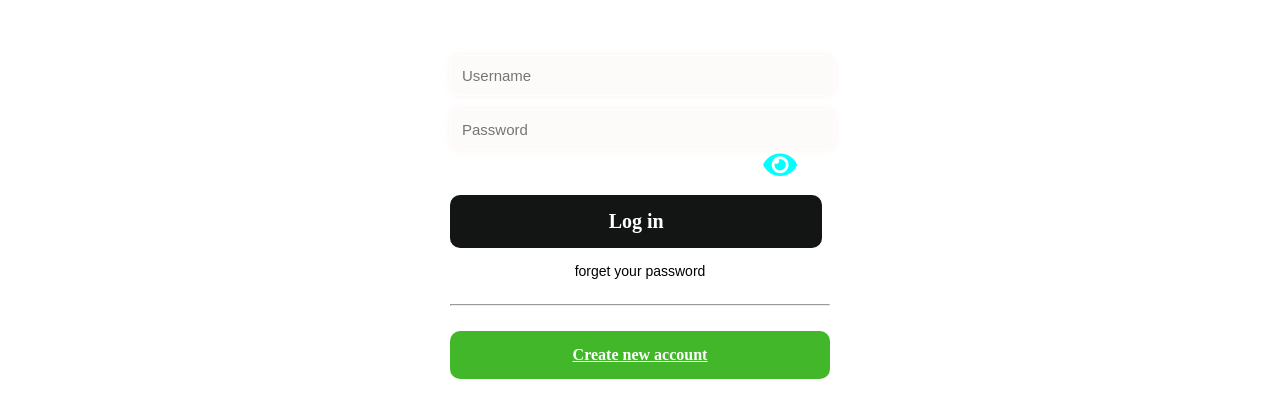
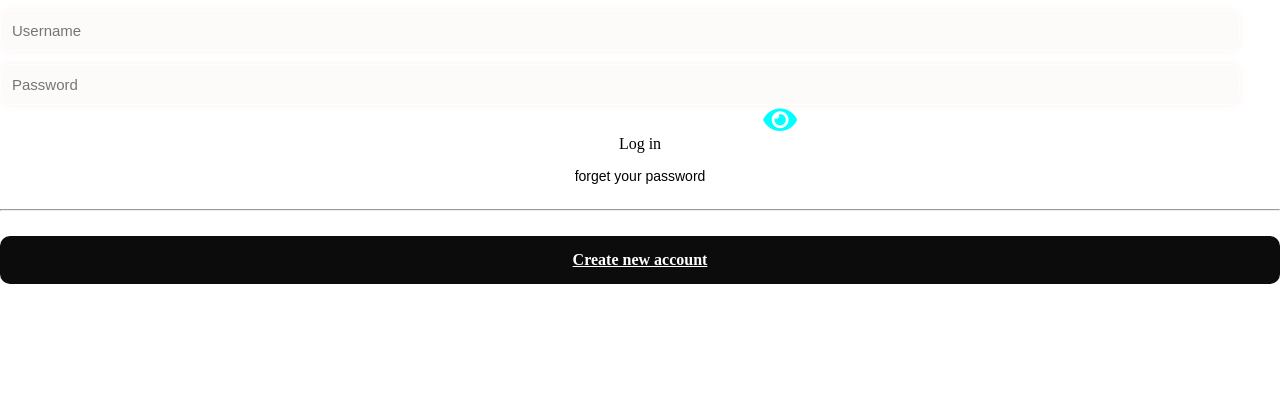
Before and after one commit to root-19/shopwebsite, a plain HTML site: page login.html in a window 1280 px wide. Shown: the part 194-612 px from the top of the page. Drawn offline with Linux system fonts and the light colour scheme; some packages are replaced by stand-ins of ours; a script that the page names is missing.

Commit message:
Update create.css

```diff
--- a/create.css
+++ b/create.css
@@ -27,7 +27,7 @@ body{
     font-weight: normal;
     margin: 0;
 }
-#login{
+#registrationForm{
     width: 380px;
     height: 350px;
     margin:30px auto;
@@ -56,7 +56,7 @@ input{
     color: aqua;
 }
 
-#btnLogin{
+#btnCreate{
     width: 98%;
     display: block;
     margin-top: 15px;
@@ -79,7 +79,7 @@ input{
     font-size: 14px;
 }
 .forget:hover{
- text-decoration: underline;
+ text-decoration: none;
 }
 hr{
  margin: 25px 0;
@@ -95,7 +95,7 @@ hr{
     border: none;
     border-radius: 10px;
     font-weight: bold;
-    background: #42b72a;
+    background:#0c0c0c ;
     cursor: pointer;
 }
 /******FORGOT THE PASSWORD *******/
```
